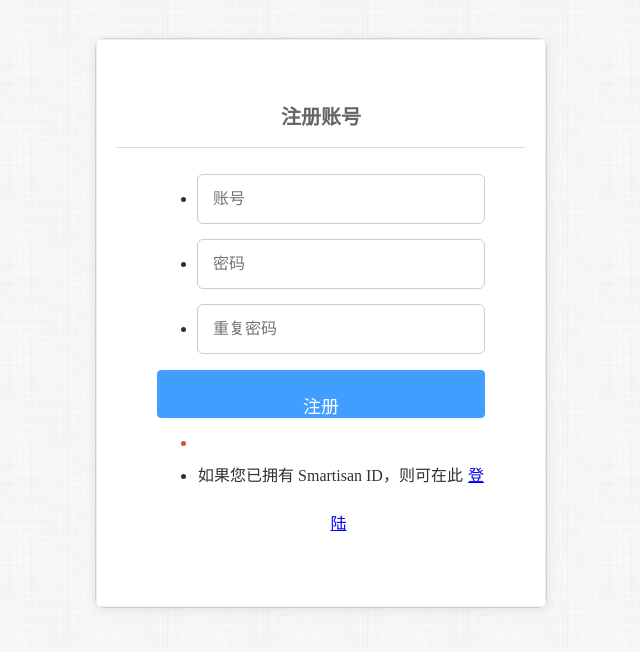
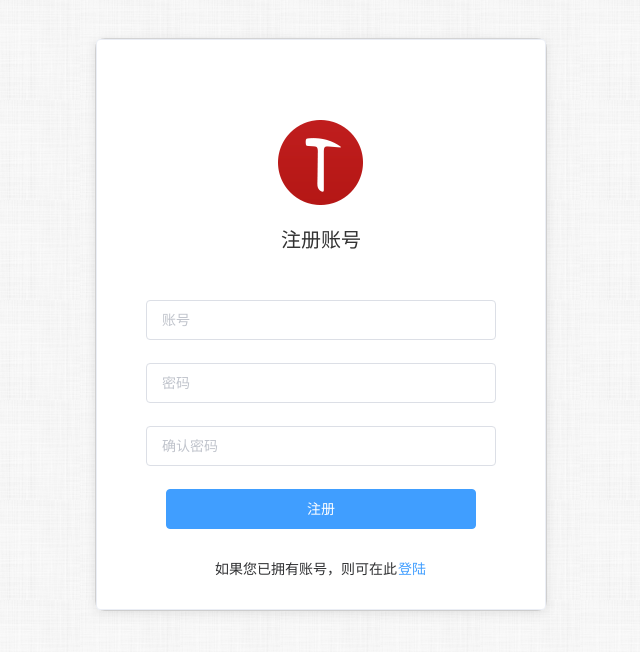
Before and after one commit to 675524901/shoppingdemo, a Vue app: page / in a window 1280 px wide. Both pictures are taken after a click on the button "注册". Shown: the top 652 px of the page, without its empty margins (320-960 px from the left). Built offline with nearby package versions, Linux system fonts and the light colour scheme.

Commit message:
登陆验证、注册界面

```diff
--- a/src/views/Login.vue
+++ b/src/views/Login.vue
@@ -7,59 +7,58 @@
         <el-card style="text-align:center">
 
           <div v-if="loginPage">
-            <div class="title" v-if="loginPage">
+            <div class="title" v-show="loginPage">
               <h4>使用账号登录官网</h4>
             </div>
-            <div class="title" v-if="!loginPage">创建账号</div>
-            <el-form :model="loginForm">
-              <el-form-item>
-                <el-input style="width:350px" v-model="loginForm.userName" placeholder="账号"></el-input>
+            <el-form :model="loginForm" :rules="loginRules" ref="loginForm">
+
+              <el-form-item prop="loginAccount">
+                <el-input style="width:350px" v-model.trim="loginForm.loginAccount" placeholder="账号"></el-input>
               </el-form-item>
-              <el-form-item>
-                <el-input style="width:350px" v-model="loginForm.userPwd" placeholder="密码"></el-input>
+
+              <el-form-item prop="loginPwd">
+                <el-input style="width:350px" v-model.trim="loginForm.loginPwd" placeholder="密码"></el-input>
               </el-form-item>
+
               <el-row>
                 <el-col :offset="9">
-                  <el-button type="text" @click="loginPage = false">注册</el-button>
+                  <el-button type="text" @click="handleRegister">注册</el-button>
                 </el-col>
               </el-row>
               <el-button style="width:310px" @click="login" type="primary">登陆</el-button>
             </el-form>
           </div>
 
-          <div class="registered" v-else>
-            <h4>注册账号</h4>
-            <div class="content" style="margin-top: 20px;">
-              <el-form :model="registerForm">
-                <ul class="common-form">
-                  <li class="username border-1p">
-                    <div class="input">
-                      <input type="text" v-model="registerForm.userName" placeholder="账号">
-                    </div>
-                  </li>
-                  <li>
-                    <div class="input">
-                      <input type="password" v-model="registerForm.userPwd" placeholder="密码">
-                    </div>
-                  </li>
-                  <li>
-                    <div class="input">
-                      <input type="password" v-model="registerForm.userPwd2" placeholder="重复密码">
-                    </div>
-                  </li>
-                </ul>
-              </el-form>
-              <div>
-                <el-button class="btn" @click="regist" type="primary">注册</el-button>
-              </div>
-              <ul class="common-form pr">
-                <li class="pa" style="left: 0;top: 0;margin: 0;color: #d44d44">{{registerForm.errMsg}}</li>
-                <li style="text-align: center;line-height: 48px;margin-bottom: 0;">
-                  <span>如果您已拥有 Smartisan ID，则可在此</span>
-                  <a href="javascript:;" style="margin: 0 5px" @click="loginPage = true">登陆</a>
-                </li>
-              </ul>
+          <div v-else>
+            <div class="title" v-show="!loginPage">
+              <h4>注册账号</h4>
             </div>
+            <el-form :model="registerForm" :rules="registerRules" ref="registerForm">
+
+              <el-form-item prop="registerAccount">
+                <el-input style="width:350px" v-model.trim="registerForm.registerAccount" placeholder="账号"></el-input>
+              </el-form-item>
+
+              <el-form-item prop="registerPwd">
+                <el-input style="width:350px" v-model.trim="registerForm.registerPwd" placeholder="密码"></el-input>
+              </el-form-item>
+
+              <el-form-item prop="registerPwd2">
+                <el-input style="width:350px" v-model.trim="registerForm.registerPwd2" placeholder="确认密码"></el-input>
+              </el-form-item>
+
+            </el-form>
+            <el-row>
+              <el-col>
+                <el-button style="width:310px" @click="regist" type="primary">注册</el-button>
+              </el-col>
+            </el-row>
+            <el-row style="margin-top:20px">
+              <el-col>
+                <span style="font-size:14px">如果您已拥有账号，则可在此</span>
+                <el-button type="text" @click="handleLogin">登陆</el-button>
+              </el-col>
+            </el-row>
           </div>
 
         </el-card>
@@ -70,23 +69,68 @@
 <script>
 export default {
   data() {
+    var validatePass2 = (rule, value, callback) => {
+      if (value === '') {
+        callback(new Error('请再次输入密码'))
+      } else if (value !== this.registerForm.registerPwd) {
+        callback(new Error('两次密码不一致!'))
+      } else {
+        callback()
+      }
+    }
     return {
       cart: [],
       loginPage: true,
       loginForm: {
-        userName: '',
-        userPwd: '',
-        errMsg: ''
+        loginAccount: '',
+        loginPwd: ''
       },
       registerForm: {
-        userName: '',
-        userPwd: '',
-        userPwd2: '',
-        errMsg: ''
+        registerAccount: '',
+        registerPwd: '',
+        registerPwd2: ''
+      },
+      loginRules: {
+        loginAccount: [
+          { required: true, message: '请输入账号', trigger: 'blur' },
+          { min: 6, max: 20, message: '长度在 6 到 20 个字符', trigger: 'blur' }
+        ],
+        loginPwd: [{ required: true, message: '请输入密码', trigger: 'blur' }]
+      },
+      registerRules: {
+        registerAccount: [
+          { required: true, message: '请输入账号', trigger: 'blur' },
+          { min: 6, max: 20, message: '长度在 6 到 20 个字符', trigger: 'blur' }
+        ],
+        registerPwd: [
+          { required: true, message: '请输入密码', trigger: 'blur' },
+          { min: 6, max: 20, message: '长度在 6 到 20 之间', trigger: 'blur' },
+          {
+            pattern: /^[A-Za-z0-9_@.*]*$/,
+            message: '请输入有效字符',
+            trigger: 'blur'
+          }
+        ],
+        registerPwd2: [
+          { validator: validatePass2, trigger: 'blur' },
+          {
+            pattern: /^[A-Za-z0-9_@.*]*$/,
+            message: '请输入有效字符',
+            trigger: 'blur'
+          }
+        ]
       }
     }
   },
   methods: {
+    handleRegister() {
+      this.$refs.loginForm.resetFields()
+      this.loginPage = false
+    },
+    handleLogin() {
+      this.$refs.registerForm.resetFields()
+      this.loginPage = true
+    },
     // 登陆时将本地的添加到用户购物车
     login_addCart() {
       /* let cartArr = []
```
